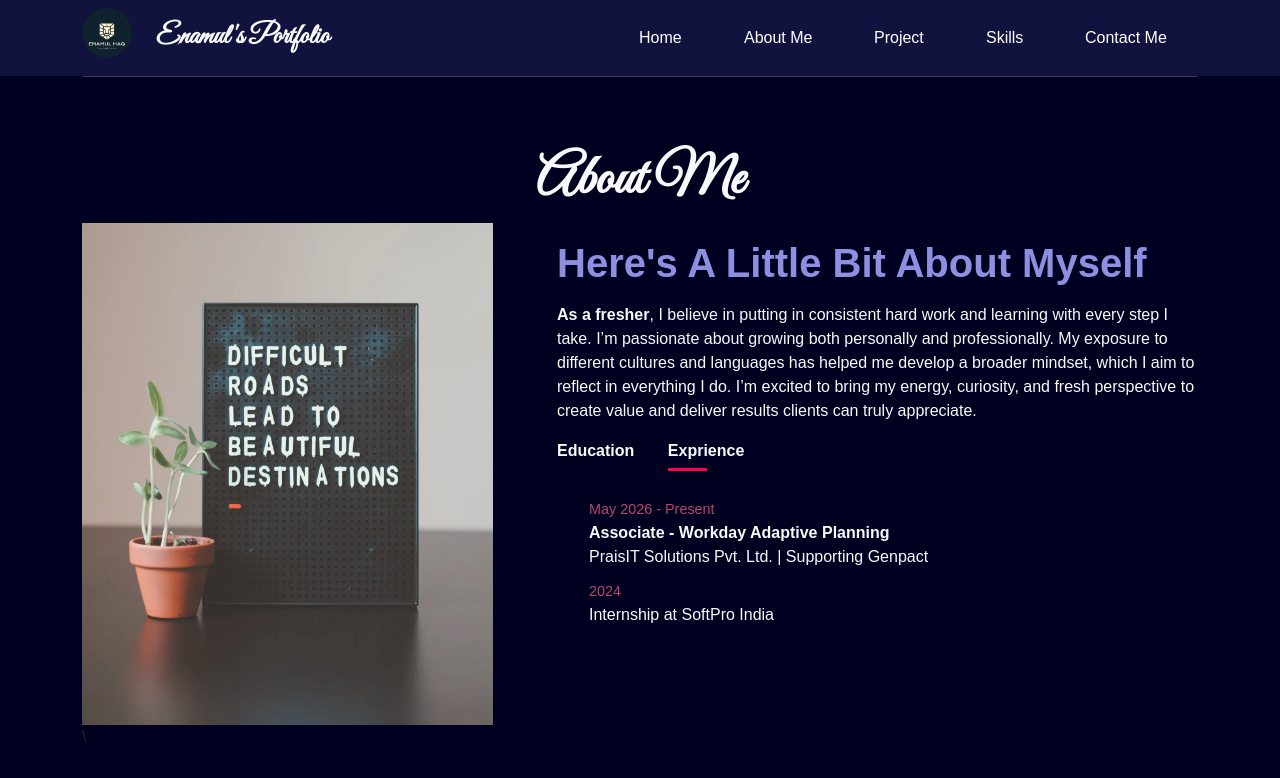
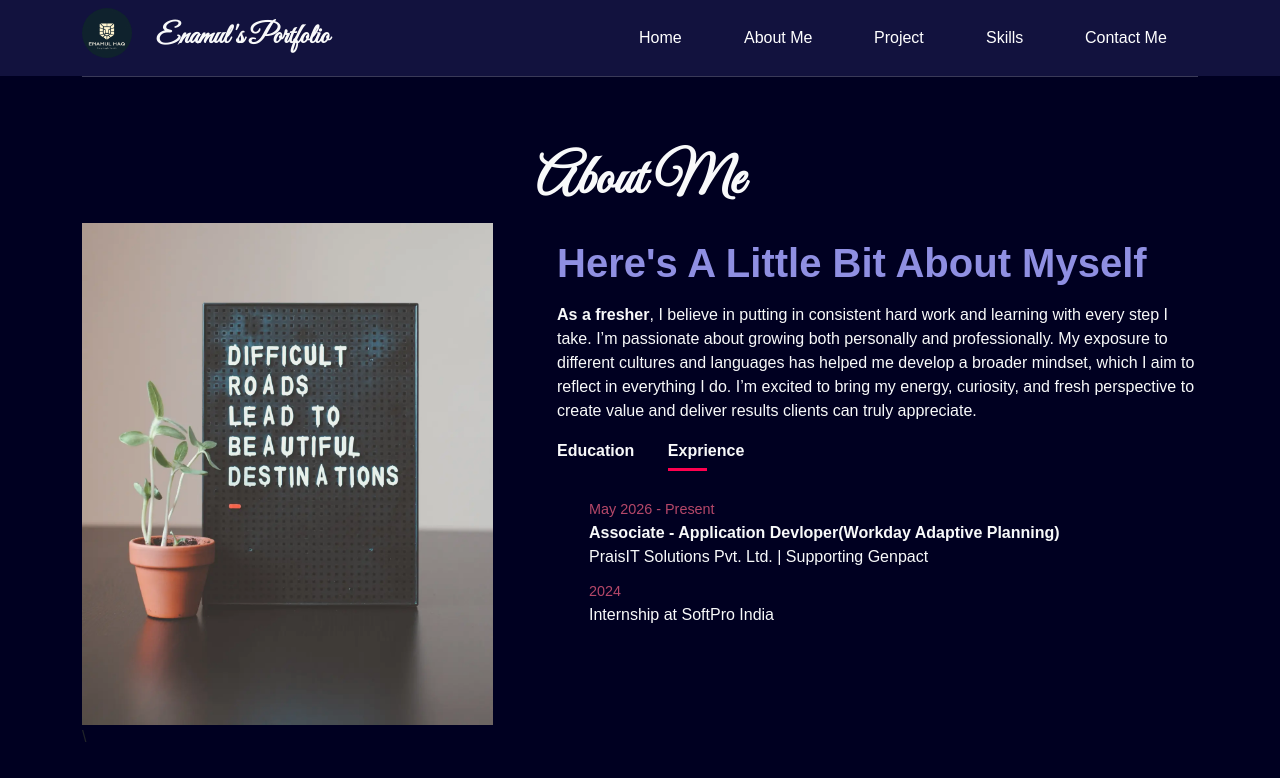
Before and after one commit to enamul-asad/Enamul_Portfolio, a React (Vite) app: page / in a window 1280 px wide. Both pictures are taken after a click on the element "Exprience". Shown: the part 611-1389 px from the top of the page. Built offline with nearby package versions, Linux system fonts and the light colour scheme.

Commit message:
Update AboutUs.jsx

```diff
--- a/src/Compomnents/AboutUs.jsx
+++ b/src/Compomnents/AboutUs.jsx
@@ -73,7 +73,7 @@ function AboutUs() {
 
                 <li>
                     <span>May 2026 - Present</span><br />
-                    <strong>Associate - Workday Adaptive Planning</strong><br />
+                    <strong>Associate - Application Devloper(Workday Adaptive Planning)</strong><br />
                     PraisIT Solutions Pvt. Ltd. | Supporting Genpact
                 </li>
    <li>
```
